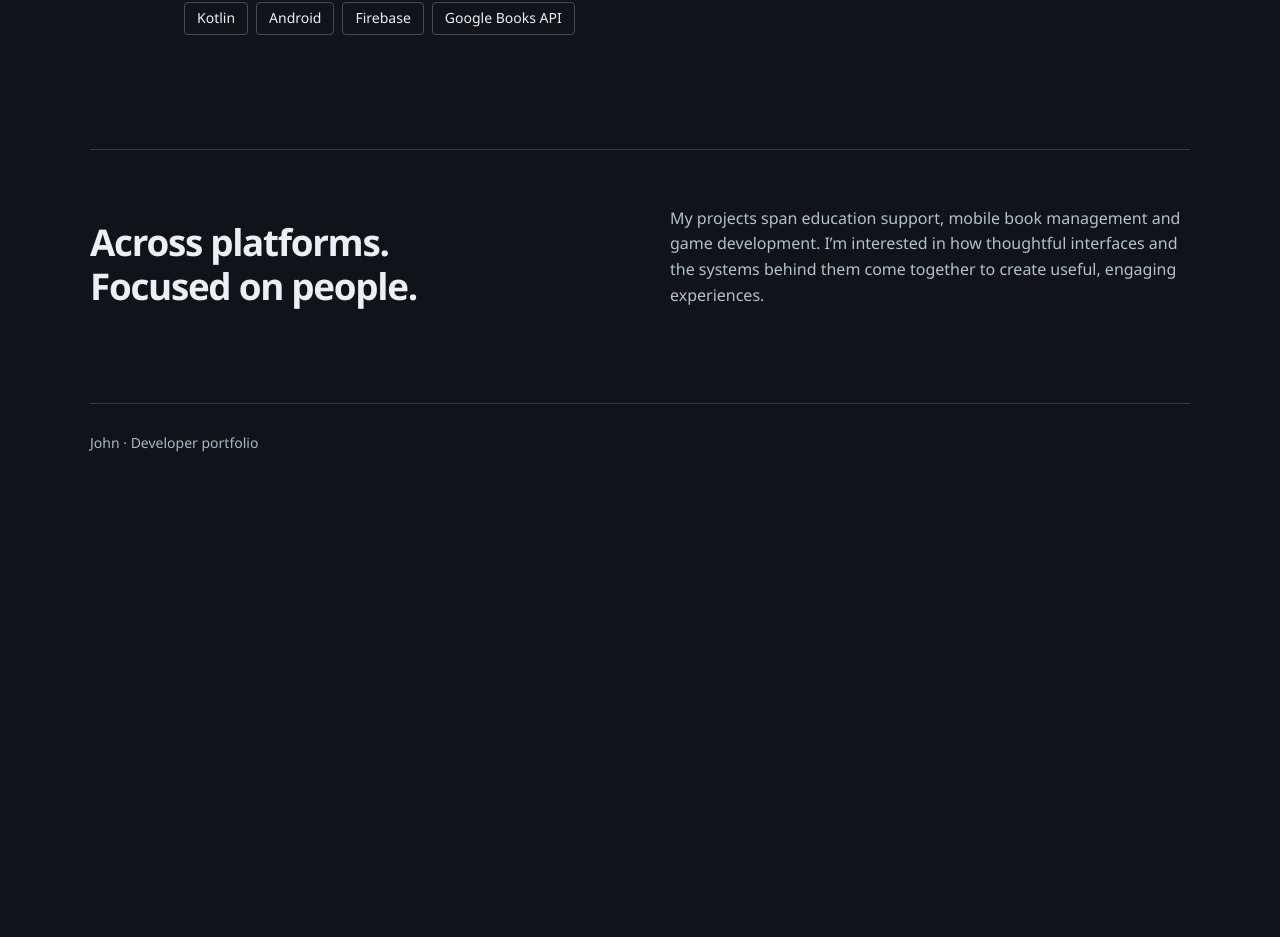
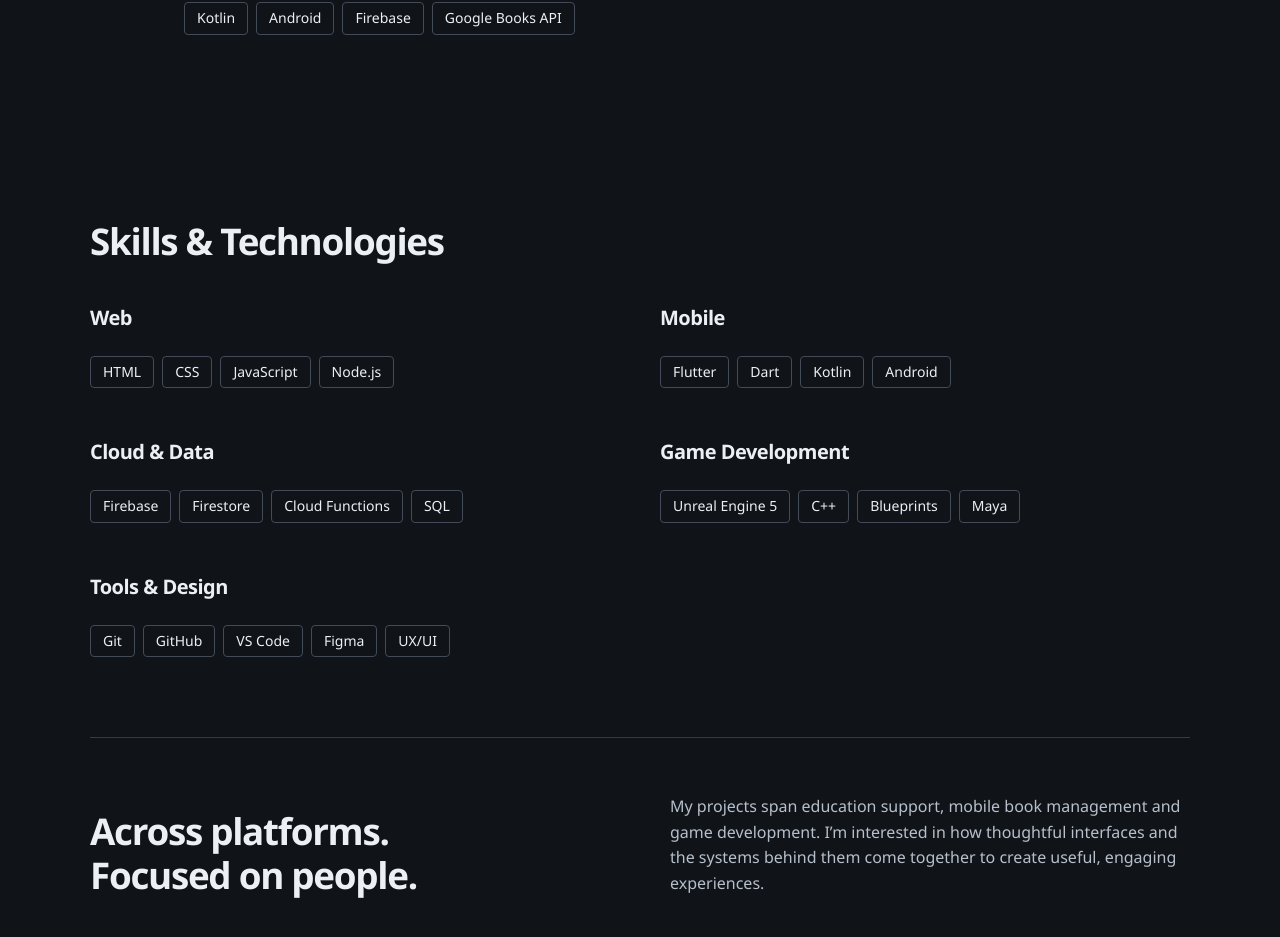
Before and after one commit to jaxkmurphy/john-portfolio, a React (Vite) app: page / in a window 1280 px wide. Shown: the part 1902-2839 px from the top of the page. Before the commit the page ends 2385 px from the top, so only its background shows below. Built offline with nearby package versions, Linux system fonts and the light colour scheme.

Commit message:
Add skills and technologies section

```diff
--- /dev/null
+++ b/src/components/SkillsSection.tsx
@@ -0,0 +1,27 @@
+import { skillGroups } from '../data/skills'
+
+export function SkillsSection() {
+  return (
+    <section
+      id="skills"
+      className="section"
+      aria-labelledby="skills-title"
+    >
+      <h2 id="skills-title">Skills & Technologies</h2>
+
+      <div className="skills-grid">
+        {skillGroups.map((group) => (
+          <div key={group.title}>
+            <h3>{group.title}</h3>
+
+            <ul className="tags">
+              {group.technologies.map((technology) => (
+                <li key={technology}>{technology}</li>
+              ))}
+            </ul>
+          </div>
+        ))}
+      </div>
+    </section>
+  )
+}
--- /dev/null
+++ b/src/data/skills.ts
@@ -0,0 +1,22 @@
+export const skillGroups = [
+  {
+    title: 'Web',
+    technologies: ['HTML', 'CSS', 'JavaScript', 'Node.js'],
+  },
+  {
+    title: 'Mobile',
+    technologies: ['Flutter', 'Dart', 'Kotlin', 'Android'],
+  },
+  {
+    title: 'Cloud & Data',
+    technologies: ['Firebase', 'Firestore', 'Cloud Functions', 'SQL'],
+  },
+  {
+    title: 'Game Development',
+    technologies: ['Unreal Engine 5', 'C++', 'Blueprints', 'Maya'],
+  },
+  {
+    title: 'Tools & Design',
+    technologies: ['Git', 'GitHub', 'VS Code', 'Figma', 'UX/UI'],
+  },
+]
--- a/src/pages/HomePage.tsx
+++ b/src/pages/HomePage.tsx
@@ -1,5 +1,6 @@
 import { ProjectCard } from '../components/ProjectCard'
 import { projects } from '../data/projects'
+import { SkillsSection } from '../components/SkillsSection'
 
 export function HomePage() {
   return (
@@ -20,6 +21,7 @@
           <div className="section-heading"><h2 id="projects-title">Selected projects</h2><span>01 — 03</span></div>
           {projects.map((project, index) => <ProjectCard key={project.id} project={project} index={index} />)}
         </section>
+        <SkillsSection />
         <section id="about" className="section about" aria-labelledby="about-title">
           <h2 id="about-title">Across platforms.<br />Focused on people.</h2>
           <p>My projects span education support, mobile book management and game development. I’m interested in how thoughtful interfaces and the systems behind them come together to create useful, engaging experiences.</p>
--- a/src/styles/global.css
+++ b/src/styles/global.css
@@ -32,3 +32,18 @@
 .skip-link { position: absolute; top: -100px; left: 20px; padding: 12px; background: #c4f279; color: #101419; }
 .skip-link:focus { top: 12px; }
 @media (max-width: 600px) { .hero { padding-block: 64px; } .project { grid-template-columns: 1fr; gap: 0; } .about { grid-template-columns: 1fr; gap: 0; } nav { gap: 18px; } }
+.skills-grid {
+  display: grid;
+  grid-template-columns: repeat(2, minmax(0, 1fr));
+  gap: 24px 40px;
+}
+
+.skills-grid h3 {
+  font-size: 1.25rem;
+}
+
+@media (max-width: 600px) {
+  .skills-grid {
+    grid-template-columns: 1fr;
+  }
+}
```
